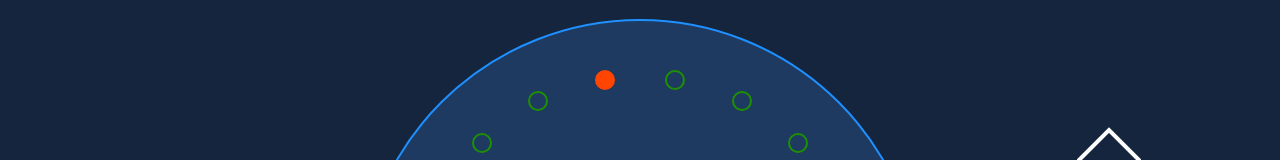
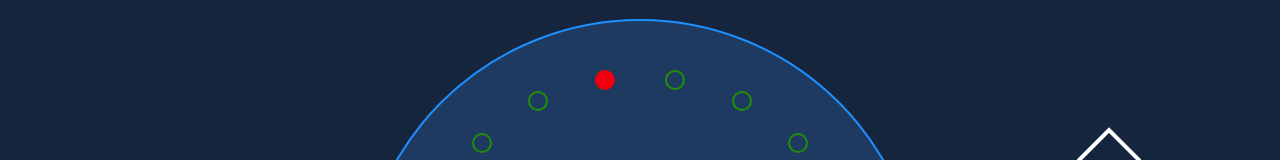
Before and after one commit to OODesigns/home-control, a React (Vite) app: page / in a window 1280 px wide. Shown: the part 131-291 px from the top of the page. Built offline with nearby package versions, Linux system fonts and the light colour scheme.

Commit message:
Fix:Updated colour of step to match exchange red

```diff
--- a/src/components/TemperatureDial/_Step.scss
+++ b/src/components/TemperatureDial/_Step.scss
@@ -1,5 +1,5 @@
 $step-size: 2vmin;
-$selected-step-color: #FF4500;
+$selected-step-color: #ef000e;
 $unselected-step-border: 2px solid #1E9102;
 
 .step {
```
